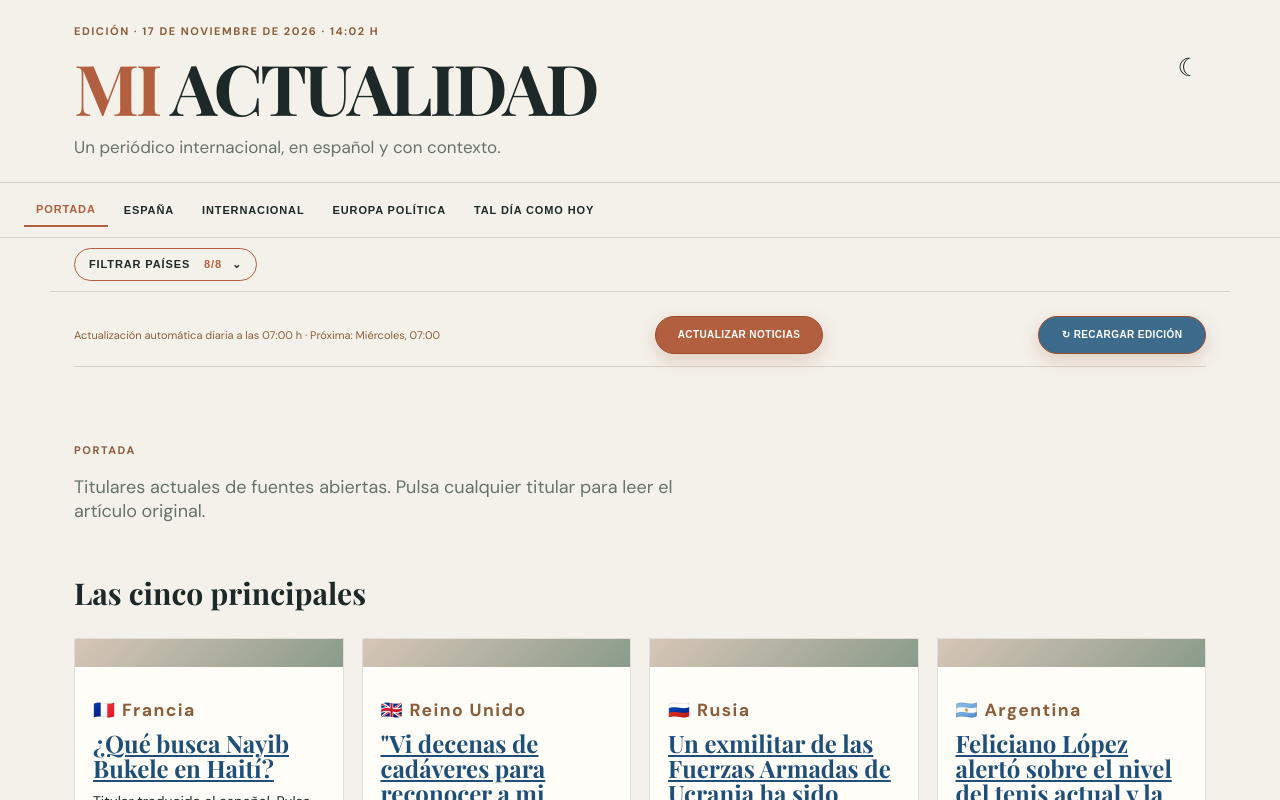
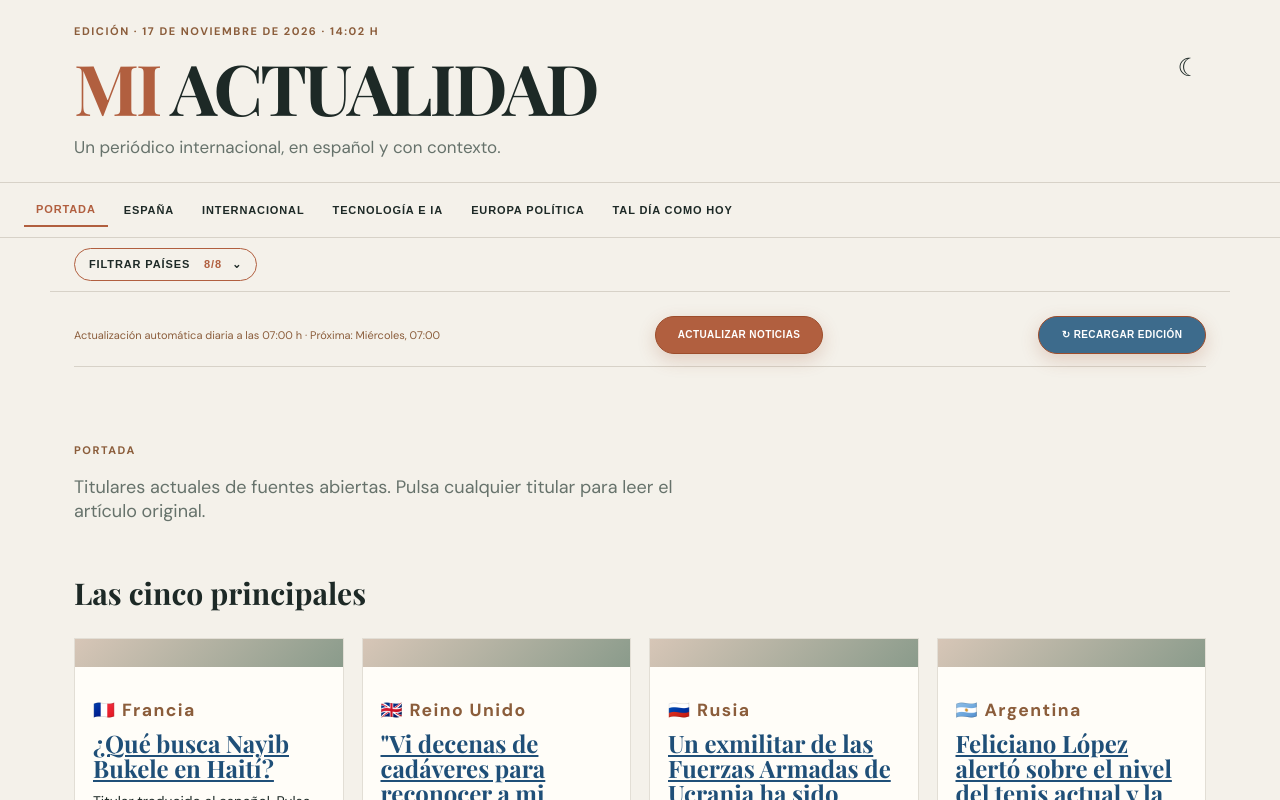
Before and after one commit to jalfpozuelo-alt/mi-actualidad, a React (Vite) app: page / in a window 1280 px wide. Shown: the top 800 px of the page. Built offline with nearby package versions, Linux system fonts and the light colour scheme.

Commit message:
feat: add Technology and AI section with ten stories

```diff
--- a/src/main.tsx
+++ b/src/main.tsx
@@ -10,14 +10,14 @@ import './europa-politica.css';
 import './tal-dia.css';
 
 type Story={id:string;section:string;category:string;country:string;title:string;summary:string;publishedAt:string;updatedAt:string;importance:number;image?:string|null;source:{name:string;url:string}};
-const tabs=['PORTADA','ESPAÑA','INTERNACIONAL','EUROPA POLÍTICA','TAL DÍA COMO HOY'];
+const tabs=['PORTADA','ESPAÑA','INTERNACIONAL','TECNOLOGÍA E IA','EUROPA POLÍTICA','TAL DÍA COMO HOY'];
 const countries=['España','Estados Unidos','Francia','Reino Unido','Alemania','Argentina','China','Rusia'];
 const flags:Record<string,string>={España:'🇪🇸','Estados Unidos':'🇺🇸',Francia:'🇫🇷','Reino Unido':'🇬🇧',Alemania:'🇩🇪',Argentina:'🇦🇷',China:'🇨🇳',Rusia:'🇷🇺'}; const REFRESH_API='https://mi-actualidad.vercel.app/api';
 const readPrefs=()=>{try{return JSON.parse(localStorage.getItem('mi-actualidad-preferences')||'{}')}catch{return {}}};
 function App(){
  const [tab,setTab]=useState('PORTADA'); const [dark,setDark]=useState(readPrefs().dark||false); const [selected,setSelected]=useState<string[]>(readPrefs().countries||countries); const [filterOpen,setFilterOpen]=useState(false); const [notice,setNotice]=useState('Cargando titulares…'); const [updating,setUpdating]=useState(false); const [stories,setStories]=useState<Story[]>([]); const [lastChecked,setLastChecked]=useState<string|null>(null); const [pipeline,setPipeline]=useState('');
  const isNewsTab=!['EUROPA POLÍTICA','TAL DÍA COMO HOY'].includes(tab);
- const {visible,cover}=useMemo(()=>{const general=s=>!['Tecnología','Medicina','Nutrición'].includes(s.section);const global=stories.filter(s=>selected.includes(s.country)&&general(s)).sort((a,b)=>(b.importance||0)-(a.importance||0)||(new Date(b.publishedAt||0).getTime()-new Date(a.publishedAt||0).getTime()));const cover=[];const usedCountries=new Set();for(const story of global){if(usedCountries.has(story.country))continue;cover.push(story);usedCountries.add(story.country);if(cover.length===5)break;}if(cover.length<5){for(const story of global){if(cover.includes(story))continue;cover.push(story);if(cover.length===5)break;}}const coverIds=new Set(cover.map(s=>s.id));const base=global.filter(s=>tab==='ESPAÑA'?s.country==='España':tab==='INTERNACIONAL'?s.country!=='España':tab==='PORTADA'?true:s.section.toUpperCase()===tab);const sorted=tab==='PORTADA'?global:base.filter(s=>!coverIds.has(s.id));if(tab==='INTERNACIONAL'){const counts={};return {cover,visible:sorted.filter(s=>{counts[s.country]=(counts[s.country]||0)+1;return counts[s.country]<=5})}}return {cover,visible:sorted}},[tab,selected,stories]);
+ const {visible,cover}=useMemo(()=>{const general=s=>!['Tecnología','Medicina','Nutrición'].includes(s.section);const global=stories.filter(s=>selected.includes(s.country)&&general(s)).sort((a,b)=>(b.importance||0)-(a.importance||0)||(new Date(b.publishedAt||0).getTime()-new Date(a.publishedAt||0).getTime()));const cover=[];const usedCountries=new Set();for(const story of global){if(usedCountries.has(story.country))continue;cover.push(story);usedCountries.add(story.country);if(cover.length===5)break;}if(cover.length<5){for(const story of global){if(cover.includes(story))continue;cover.push(story);if(cover.length===5)break;}}const coverIds=new Set(cover.map(s=>s.id));const base=global.filter(s=>tab==='ESPAÑA'?s.country==='España':tab==='INTERNACIONAL'?s.country!=='España':tab==='TECNOLOGÍA E IA'?s.section==='Tecnología':tab==='PORTADA'?true:s.section.toUpperCase()===tab);const sorted=tab==='PORTADA'?global:base.filter(s=>!coverIds.has(s.id));if(tab==='TECNOLOGÍA E IA')return {cover,visible:sorted.slice(0,10)};if(tab==='INTERNACIONAL'){const counts={};return {cover,visible:sorted.filter(s=>{counts[s.country]=(counts[s.country]||0)+1;return counts[s.country]<=5})}}return {cover,visible:sorted}},[tab,selected,stories]);
  useEffect(()=>{try{localStorage.setItem('mi-actualidad-preferences',JSON.stringify({dark,countries:selected}))}catch{}},[dark,selected]);
  useEffect(()=>{fetch('./data/news-feed.json?version='+Date.now(),{cache:'no-store'}).then(r=>r.ok?r.json():null).then(x=>{if(x?.stories?.length){setStories(x.stories);setNotice('Titulares reales cargados desde fuentes abiertas. Pulsa cualquier titular para leer el original.')}else setNotice('No hay titulares disponibles en este momento.')}).catch(()=>setNotice('No se pudieron cargar titulares en este momento.'))},[]);
  useEffect(()=>{if('serviceWorker' in navigator){navigator.serviceWorker.getRegistrations().then(rs=>Promise.all(rs.map(r=>r.unregister()))).then(()=>navigator.serviceWorker.register('./sw.js')).catch(()=>{})}},[]);
```
